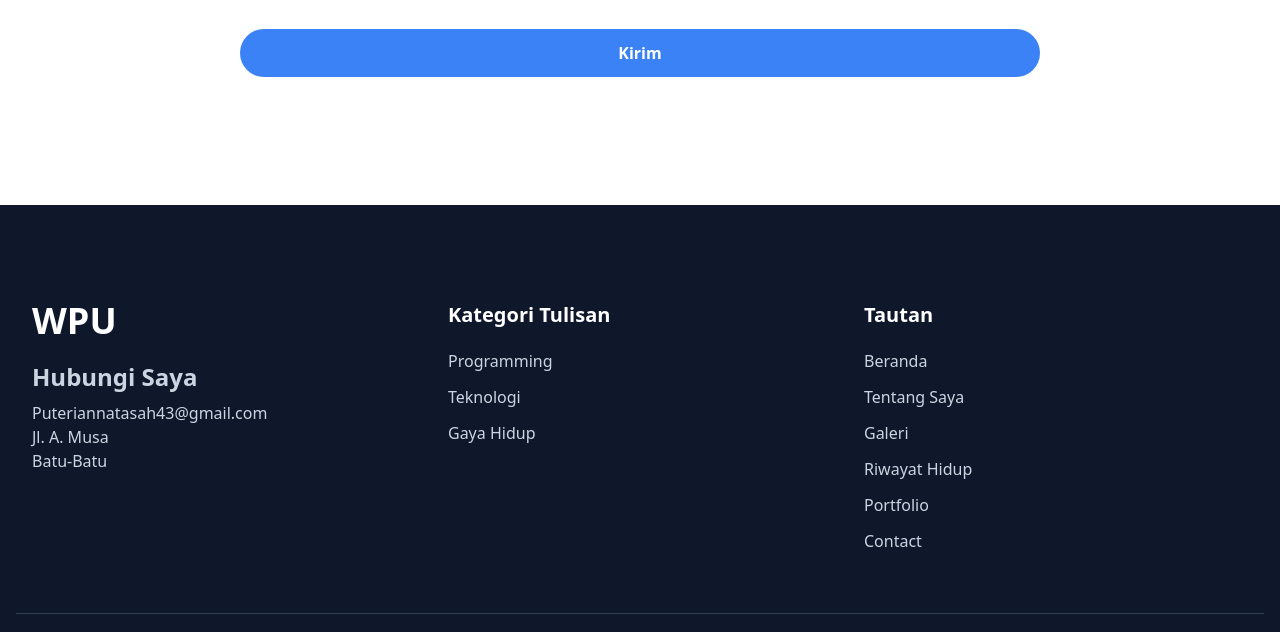
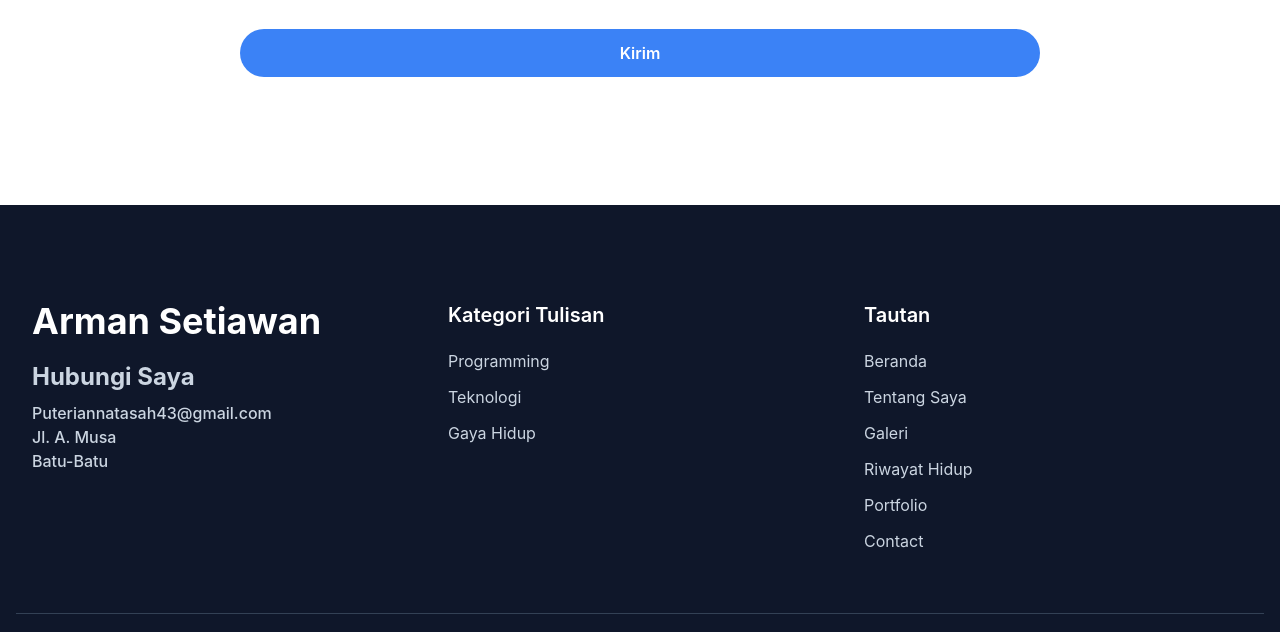
Before and after one commit to ShimiyaSan/Beranda, a website: page index.html in a window 1280 px wide. Shown: the part 5433-6065 px from the top of the page. Drawn offline with Linux system fonts and the light colour scheme.

Commit message:
update darkmode

```diff
--- a/index.html
+++ b/index.html
@@ -334,7 +334,7 @@
       <div class="container">
         <div class="flex flex-wrap">
           <div class="mb-12 w-full px-4 font-medium text-slate-300 md:w-1/3">
-            <h2 class="mb-5 text-4xl font-bold text-white">WPU</h2>
+            <h2 class="mb-5 text-4xl font-bold text-white">Arman Setiawan</h2>
             <h3 class="mb-2 text-2xl font-bold">Hubungi Saya</h3>
             <p>Puteriannatasah43@gmail.com</p>
             <p>Jl. A. Musa </p>
```
Also changed, not shown: dist/css/final.css.
